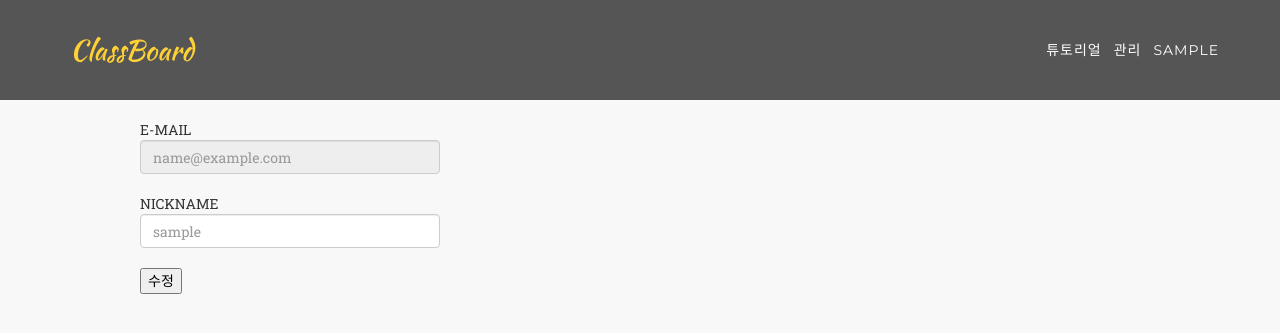
After one commit to dashboardProject/classboard-webserver, a Python web app: template templates/user_infomation.html in a window 1280 px wide. The commit adds this page. Shown: the top 333 px of the page. Run offline with Jinja, Linux system fonts and the light colour scheme; the template is opened without the code that fills it: most values are stand-ins (such as "Sample title", 1, 10 or a date in 2020); some libraries are stand-ins or nearby versions; some web fonts are replaced.

Commit message:
add user infomation change page (...ing...)

```diff
--- a/configs.py
+++ b/configs.py
@@ -7,6 +7,7 @@ JINJA_ENV = jinja2.Environment(loader=jinja2.FileSystemLoader(os.path.join(os.pa
 
 MAIN_PAGE = '/main.html'
 SIGNUP_PAGE = '/signup.html'
+USERINFO_PAGE = '/user_infomation.html'
 MAKE_GROUP = '/management_makegroup.html'
 MANAGEMENT_PAGE = '/management_main.html'
 MANAGEMENT_GROUP = '/management_group.html'
--- a/controller/manage.py
+++ b/controller/manage.py
@@ -28,6 +28,7 @@ class Management(webapp2.RequestHandler):
         try:
             user = users.get_current_user()
             userMail = user.email()
+            userNickname = selectUser(user.email()).get().nickname
             tempList = selectGroupsOfUser(userMail).fetch()
 
             groupList = [selectGroup(None, i.groupId) for i in tempList]
@@ -38,7 +39,8 @@ class Management(webapp2.RequestHandler):
             groupList = []
             deviceCountList = []
 
-        template_values = {'groupInfo': groupList,
+        template_values = {'userNickname': userNickname,
+                           'groupInfo': groupList,
                            'deviceCount': deviceCountList, }
 
         self.response.write(JINJA_ENV.get_template(MANAGEMENT_PAGE).render(template_values))
--- a/main.py
+++ b/main.py
@@ -18,7 +18,7 @@ import webapp2, logging
 
 from google.appengine.api import users
 from utils.decorators import userCheck
-from configs import JINJA_ENV, MAIN_PAGE
+from configs import JINJA_ENV, MAIN_PAGE, USERINFO_PAGE
 from utils.userNgroupQuery import selectUser
 from controller.sign import SignIn, SignUp, ManageUserData
 from controller.manage import Tutorial, Management, ManagementDevice, ManagementGroup,\
@@ -45,7 +45,7 @@ class UserInfo(webapp2.RequestHandler):
         template_values = {'userMail': user.email(),
                            'userNickname': userNickname, }
 
-        # self.response.write(JINJA_ENV.get_template(....).render(template_values))
+        self.response.write(JINJA_ENV.get_template(USERINFO_PAGE).render(template_values))
 
 app = webapp2.WSGIApplication([webapp2.Route('/', Main, name='main'),
                                webapp2.Route('/signin', SignIn, name='signin'),
--- a/templates/main.html
+++ b/templates/main.html
@@ -53,7 +53,7 @@
                         <a href="#page-top"></a>
                     </li>
                     <li>
-                    	<button type="button" method="post" style="background-color: transparent; border: 0ex; text-decoration: none;margin-top:14px;">
+                    	<button type="button" method="get" style="background-color: transparent; border: 0ex; text-decoration: none;margin-top:14px;">
                             <a class="page-scroll" href="/tutorial">튜토리얼</a>
                         </button>
                     </li>
@@ -68,7 +68,7 @@
                                 <a class="page-scroll" href="/signin">서비스시작</a>
                             </button>
                         {% else %}
-                            <button type="button" method="post" style="background-color: transparent; border: 0ex; text-decoration: none;margin-top:14px;">
+                            <button type="button" method="get" style="background-color: transparent; border: 0ex; text-decoration: none;margin-top:14px;">
                                 <a class="page-scroll" href="/userinfo">{{ userNickname }}</a>
                             </button>
                         {% endif %}
--- a/templates/management_main.html
+++ b/templates/management_main.html
@@ -73,7 +73,7 @@
                     </li>
                     <li>
                     	<button type="button" method="post" style="background-color: transparent; border: 0ex; text-decoration: none;margin-top:14px;">
-                            <a class="page-scroll" href="/signin">서비스시작</a>
+                            <a class="page-scroll" href="/signin">{{ userNickname }}</a>
                         </button>
                     </li>
                 </ul>
@@ -85,7 +85,7 @@
 
     {%- block body %}
 
-    <br><br><br><br><br>
+    <br><br><br><br><br><br>
 
     <body>
         <div style="width:1000px; background-color: white; margin:auto">
--- /dev/null
+++ b/templates/user_infomation.html
@@ -0,0 +1,15 @@
+{%- extends "management_main.html" -%}
+{%- block body %}
+
+    <br><br><br><br><br><br>
+
+    <div style="width:1000px; margin:auto">
+        E-MAIL<input type="text" name="fixeddeviceKey" class="form-control" placeholder="{{ userMail }}" style="width:300px" readonly><br>
+        NICKNAME<input type="text" name="newDeviceName" class="form-control" placeholder="{{ userNickname }}" style="width:300px"><br>
+
+        <button type="button" method="post" style="margin: auto">
+            <a href="/userinfo" style="color: black">수정</a>
+        </button>
+    </div>
+
+{% endblock -%}
```
